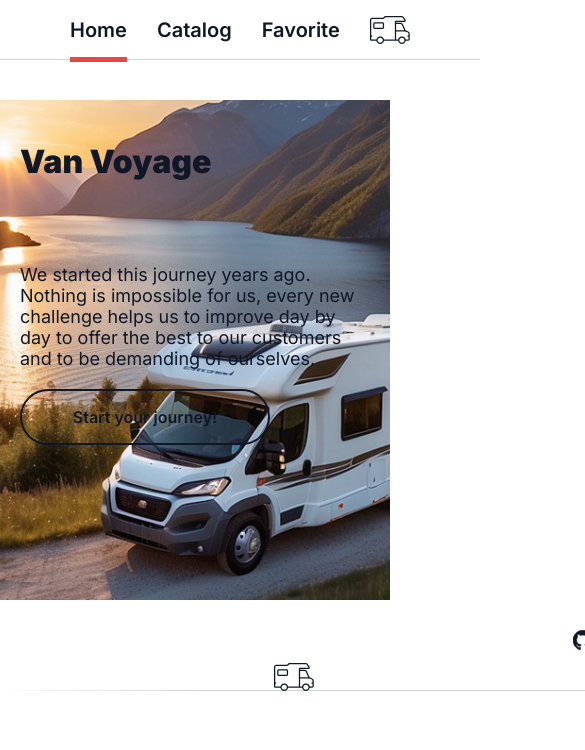
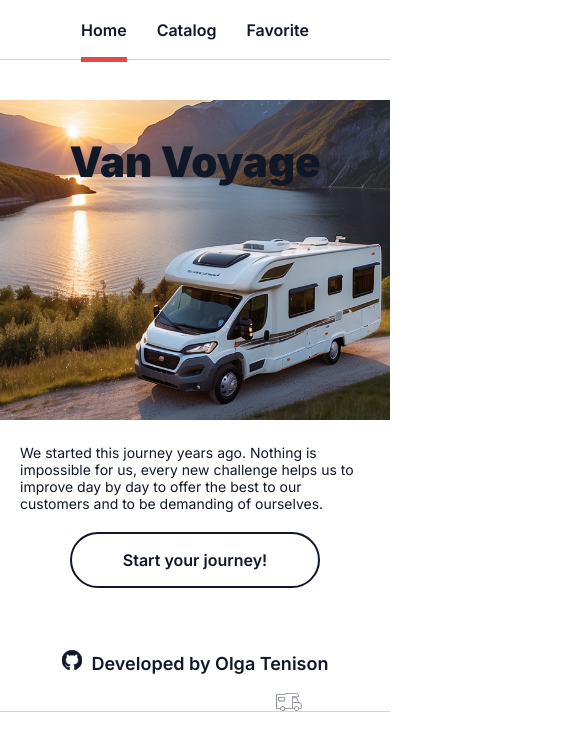
Before and after one commit to olgatenison/van-voyage, a React (Create React App) app: page / in a window 390 px wide. Shown: the top 750 px of the page, 585 px wide, since content can reach past the window. Built offline with nearby package versions, Linux system fonts and the light colour scheme.

Commit message:
home styled mobile first

```diff
--- a/src/components/car/Car.js
+++ b/src/components/car/Car.js
@@ -21,15 +21,25 @@ const Car = () => {
 export default Car;
 
 export const CarWrapper = styled.div`
-  width: 1440px;
+  max-width: 1440px;
   margin: 0 auto;
-  padding-top: 10px;
+  padding-top: 19px;
 
   svg {
     display: block;
-    width: 40px;
-    height: 28px;
+    width: 30px;
+    height: 18px;
     fill: ${theme.colors.black};
     margin-right: 0;
   }
+  @media screen and (min-width: 500px) {
+    padding-top: 10px;
+    svg {
+      display: block;
+      width: 40px;
+      height: 28px;
+      fill: ${theme.colors.black};
+      margin-right: 0;
+    }
+  }
 `;
--- a/src/components/footer/Footer.jsx
+++ b/src/components/footer/Footer.jsx
@@ -24,12 +24,12 @@ export default Footer;
 
 export const Signature = styled.div`
   margin-bottom: 20px;
-  padding-top: 20px;
+  padding-top: 230px;
 
   display: flex;
   justify-content: center;
   align-items: center;
-  width: 1440px;
+  max-width: 1440px;
   margin: 0 auto;
   opacity: 1;
   transition: all 0.3s ease;
@@ -46,9 +46,8 @@ export const Signature = styled.div`
     background-color: ${theme.colors.transblack};
   }
   a {
-    padding-top: 10px;
     font-weight: 600;
-    font-size: 20px;
+    font-size: 18px;
     line-height: 20px;
     text-align: center;
     color: ${theme.colors.black};
@@ -63,6 +62,14 @@ export const Signature = styled.div`
     margin-right: 10px;
     transition: all 0.3s ease;
   }
+
+  @media screen and (min-width: 500px) {
+    padding-top: 30px;
+    a {
+      font-size: 20px;
+      padding-top: 8px;
+    }
+
     :hover,
     :focus,
     :active {
@@ -72,4 +79,5 @@ export const Signature = styled.div`
         stroke: ${theme.colors.red};
       }
     }
+  }
 `;
--- a/src/components/navigation/NavigationStyled.js
+++ b/src/components/navigation/NavigationStyled.js
@@ -5,15 +5,18 @@ import { NavLink } from 'react-router-dom';
 export const NavStyled = styled.div`
   display: flex;
   align-items: center;
-  justify-content: space-between;
+  justify-content: center;
   gap: 30px;
   height: 60px;
   width: 1440px;
   margin: 0 auto;
   margin-bottom: 40px;
-  padding-left: 70px;
-  padding-right: 70px;
+
   position: relative;
+
+  padding-left: 20px;
+  padding-right: 20px;
+  gap: 10px;
 
   &:after {
     position: absolute;
@@ -25,13 +28,24 @@ export const NavStyled = styled.div`
     height: 1px;
     background-color: ${theme.colors.transblack};
   }
+  @media screen and (min-width: 500px) {
+    padding-left: 40px;
+    padding-right: 40px;
+    gap: 20px;
+    justify-content: space-between;
+  }
+  @media screen and (min-width: 836px) {
+    padding-left: 70px;
+    padding-right: 70px;
+    gap: 20px;
+  }
 `;
 export const NavLinkStyled = styled(NavLink)`
   font-weight: 600;
-  font-size: 20px;
+  font-size: 16px;
   line-height: 24px;
   color: ${theme.colors.black};
-  max-width: 360px;
+
   display: block;
   position: relative;
 
@@ -48,6 +62,11 @@ export const NavLinkStyled = styled(NavLink)`
     transition: opacity 0.3s ease;
     position: absolute;
   }
+
+  @media screen and (min-width: 500px) {
+    font-size: 20px;
+    max-width: 360px;
+  }
 `;
 export const NavLinksWrapper = styled.div`
   display: flex;
@@ -55,11 +74,14 @@ export const NavLinksWrapper = styled.div`
   justify-content: space-between;
   gap: 30px;
 `;
+export const HeaderSvg = styled.svg`
+  display: none;
 
-export const HeaderSvg = styled.svg`
-  display: block;
-  width: 40px;
-  height: 28px;
-  fill: ${theme.colors.black};
-  margin-right: 0;
+  @media screen and (min-width: 500px) {
+    display: block;
+    width: 40px;
+    height: 28px;
+    fill: ${theme.colors.black};
+    margin-right: 0;
+  }
 `;
--- a/src/pages/home/HomeStyled.js
+++ b/src/pages/home/HomeStyled.js
@@ -7,60 +7,95 @@ export const Hero = styled.div`
   max-width: 1440px;
   margin: 0 auto;
   color: ${theme.colors.gray};
-  display: flex;
-  flex-direction: column;
-  justify-content: flex-start;
-  gap: 40px;
-  height: 700px;
-  padding-left: 364px;
-  padding-right: 64px;
-  border-radius: 20px;
+
+  height: 320px;
+  padding-left: 20px;
+  padding-right: 20px;
+  border-radius: 0px;
   background-size: cover;
   background-position: center;
   background-image: url(${van_pic});
   background-color: ${theme.colors.red};
-  p {
-    max-width: 500px;
-    padding-top: 90px;
-    font-size: 18px;
-    color: ${theme.colors.black};
-    padding-bottom: 20px;
+
+  div {
+    display: flex;
+    flex-direction: column;
+    justify-content: flex-start;
+    align-items: center;
   }
 
-  @media screen and (min-width: 834px) and (max-width: 1439px) {
-    padding-left: 154px;
+  p {
+    padding-top: 270px;
+    padding-bottom: 20px;
+    font-size: 14px;
+    color: ${theme.colors.black};
+  }
+
+  @media screen and (min-width: 500px) {
+    padding-left: 64px;
     padding-right: 40px;
     margin-left: 20px;
     margin-right: 20px;
-    height: 500px;
+    height: 600px;
+    border-radius: 20px;
+    div {
+      display: flex;
+      flex-direction: column;
+      justify-content: flex-start;
+      align-items: flex-start;
+    }
     p {
-      max-width: 500px;
-      padding-top: 50px;
+      max-width: 350px;
+      padding-top: 65px;
       font-size: 14px;
       padding-bottom: 20px;
     }
   }
-  @media screen and (min-width: 320px) and (max-width: 833px) {
-    padding-left: 20px;
-    padding-right: 20px;
-    border-radius: 0;
-    height: 500px;
+  @media screen and (min-width: 837px) {
+    height: 700px;
+    padding-left: 164px;
+    padding-right: 64px;
+    border-radius: 20px;
+    margin: 0 auto;
+    max-width: 1380px;
+
+    div {
+      display: flex;
+      flex-direction: column;
+      justify-content: flex-start;
+      align-items: flex-start;
+    }
+    p {
+      max-width: 500px;
+      padding-top: 70px;
+      padding-bottom: 20px;
+      font-size: 18px;
+    }
+  }
+  @media screen and (min-width: 1440px) {
+    padding-left: 364px;
+    padding-right: 64px;
   }
 `;
 
 export const Logo = styled.h2`
   font-weight: 900;
-  font-size: 60px;
   line-height: 24px;
   color: ${theme.colors.black};
-  padding-top: 125px;
-  @media screen and (min-width: 834px) and (max-width: 1439px) {
-    font-size: 42px;
-    padding-top: 50px;
+  font-size: 42px;
+  padding-top: 50px;
+
+  @media screen and (min-width: 500px) and (max-width: 836px) {
+    padding-top: 95px;
+    font-size: 40px;
   }
-  @media screen and (min-width: 320px) and (max-width: 833px) {
-    font-size: 32px;
-    padding-top: 50px;
+
+  @media screen and (min-width: 837px) {
+    padding-top: 85px;
+    font-size: 60px;
+  }
+  @media screen and (min-width: 1440px) {
+    padding-top: 125px;
   }
 `;
 
```
Lines whose indentation alone changed are shown as unchanged.
